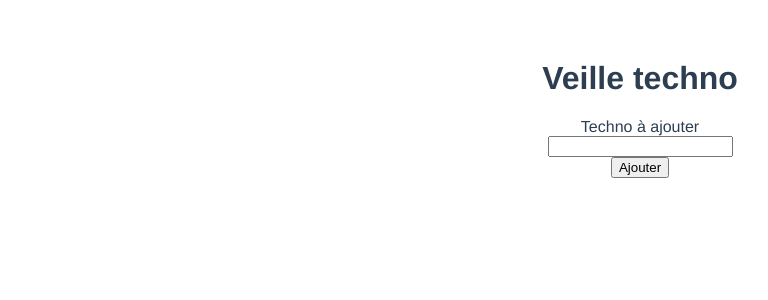
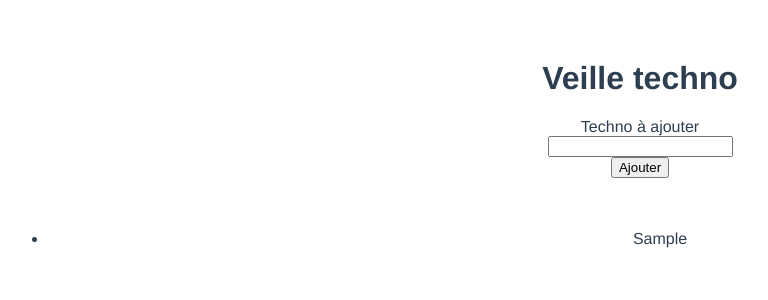
Before and after one commit to Pouiks/vue3, a Vue app in the folder vue3-app/: page / in a window 1280 px wide. Both pictures are taken after typing "Sample" into the empty fields and a click on the button "Ajouter". Shown: the top 300 px of the page, without its empty margins (0-768 px from the left). Built offline with nearby package versions, Linux system fonts and the light colour scheme.

Commit message:
adding new techno on submit

```diff
--- a/vue3-app/src/App.vue
+++ b/vue3-app/src/App.vue
@@ -1,11 +1,19 @@
 <template>
 <h1>Veille techno</h1>
 <Form @add="saveTechno" />
+<br>
+<br>
+<ul>
+  <li v-for="tech in technos" :key="tech.id">
+    {{tech.techno}}
+  </li>
+</ul>
 </template>
 
 <script>
 
 import Form from '@/components/Form';
+import { ref } from 'vue';
 export default {
 
   name: 'App',
@@ -14,11 +22,16 @@ export default {
   },
 
   setup(){
+    let technos = ref([]);
+
     const saveTechno = (data) => {
       console.log("App | saveTechno() | data ", data);
+      technos.value = [...technos.value, {techno: data, id: Date.now()}]
+      console.log("App | saveTechno() | technos.value ", technos.value);
     }
     return {
-      saveTechno
+      saveTechno,
+      technos
     }
   }
 }
--- a/vue3-app/src/components/Form.vue
+++ b/vue3-app/src/components/Form.vue
@@ -4,7 +4,7 @@
         <br>
         <input type="text" name="techno" v-model="techToLearn">
         <br>
-        <button type="submit" @click="addTechno" >Ajouter</button>
+        <button type="submit" >Ajouter</button>
     </form>
 </template>
 
```
